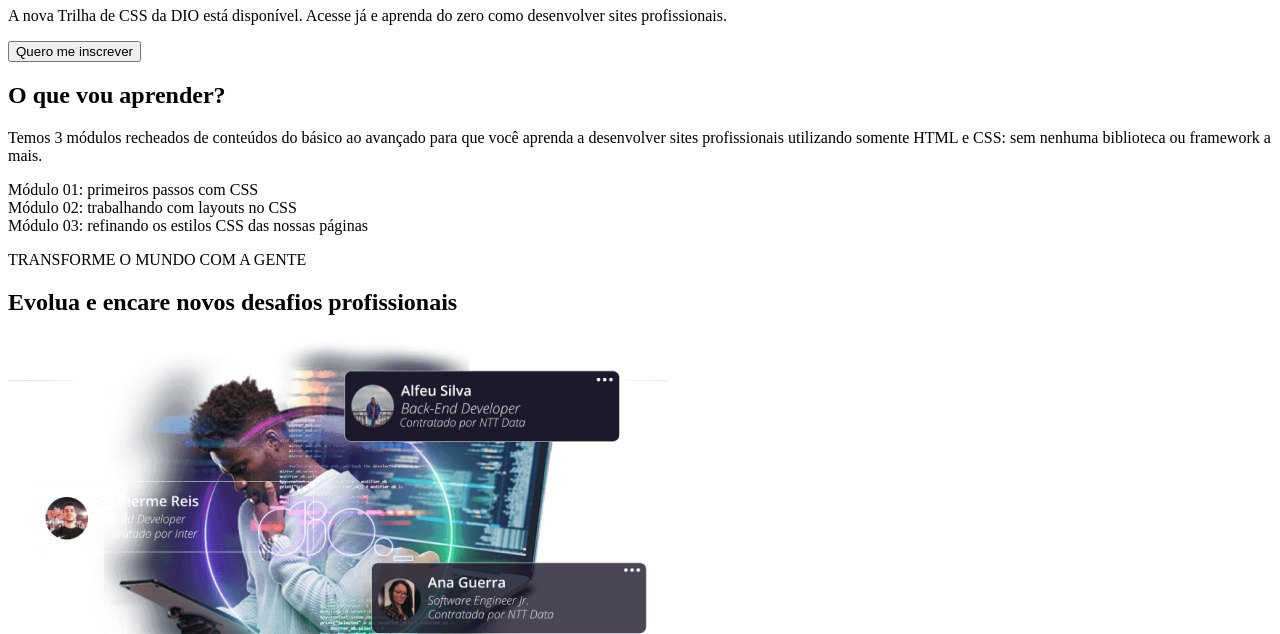
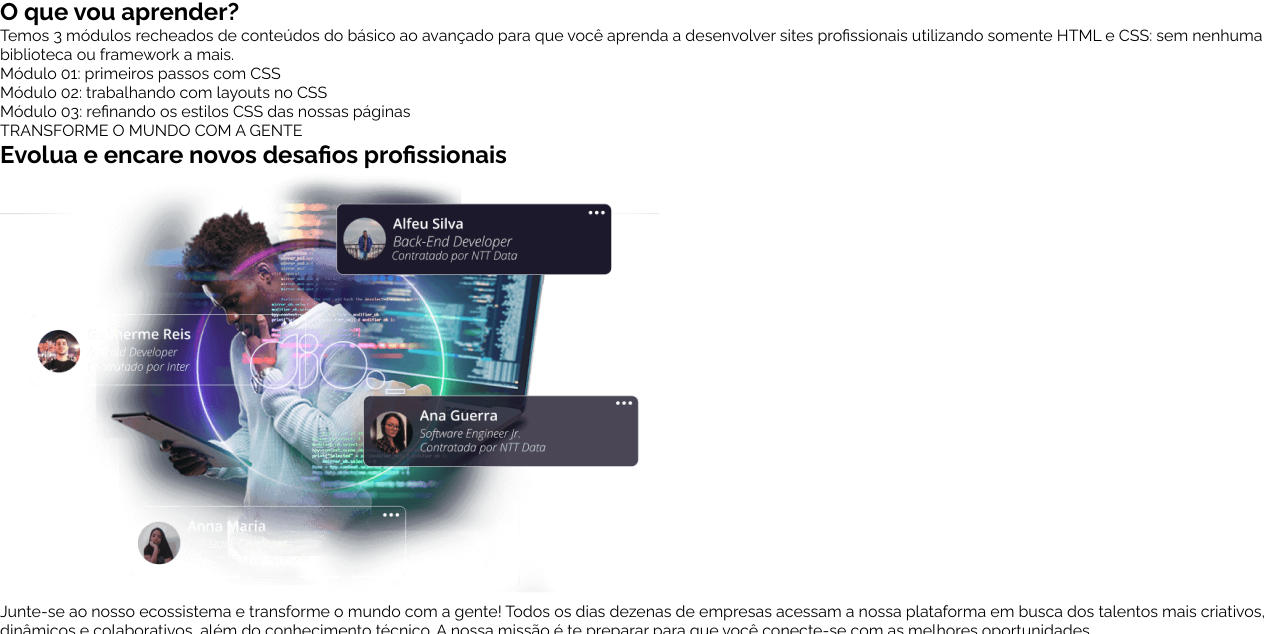
Before and after one commit to FernandoAntonioAzevedo/BootCampCssDesafio01, a plain HTML site: page index.html in a window 1280 px wide. Shown: the part 299-933 px from the top of the page. Drawn offline with Linux system fonts and the light colour scheme.

Commit message:
iniciando alterações no desafio de projeto

```diff
--- /dev/null
+++ b/assets/css/reset.css
@@ -0,0 +1,7 @@
+@import url('https://fonts.googleapis.com/css2?family=Raleway:wght@400;700;900&display=swap');
+
+* {
+  font-family: 'Raleway', sans-serif;
+  box-sizing: border-box;
+  margin: 0;
+}
--- a/index.html
+++ b/index.html
@@ -4,6 +4,7 @@
   <meta charset="UTF-8">
   <meta http-equiv="X-UA-Compatible" content="IE=edge">
   <meta name="viewport" content="width=device-width, initial-scale=1.0">
+  <link rel="stylesheet" href="/assets/css/reset.css">
   <title>Trilha de CSS - DIO</title>
 </head>
 <body>
```
Also changed, not shown: assets/css/styles.css (added).
